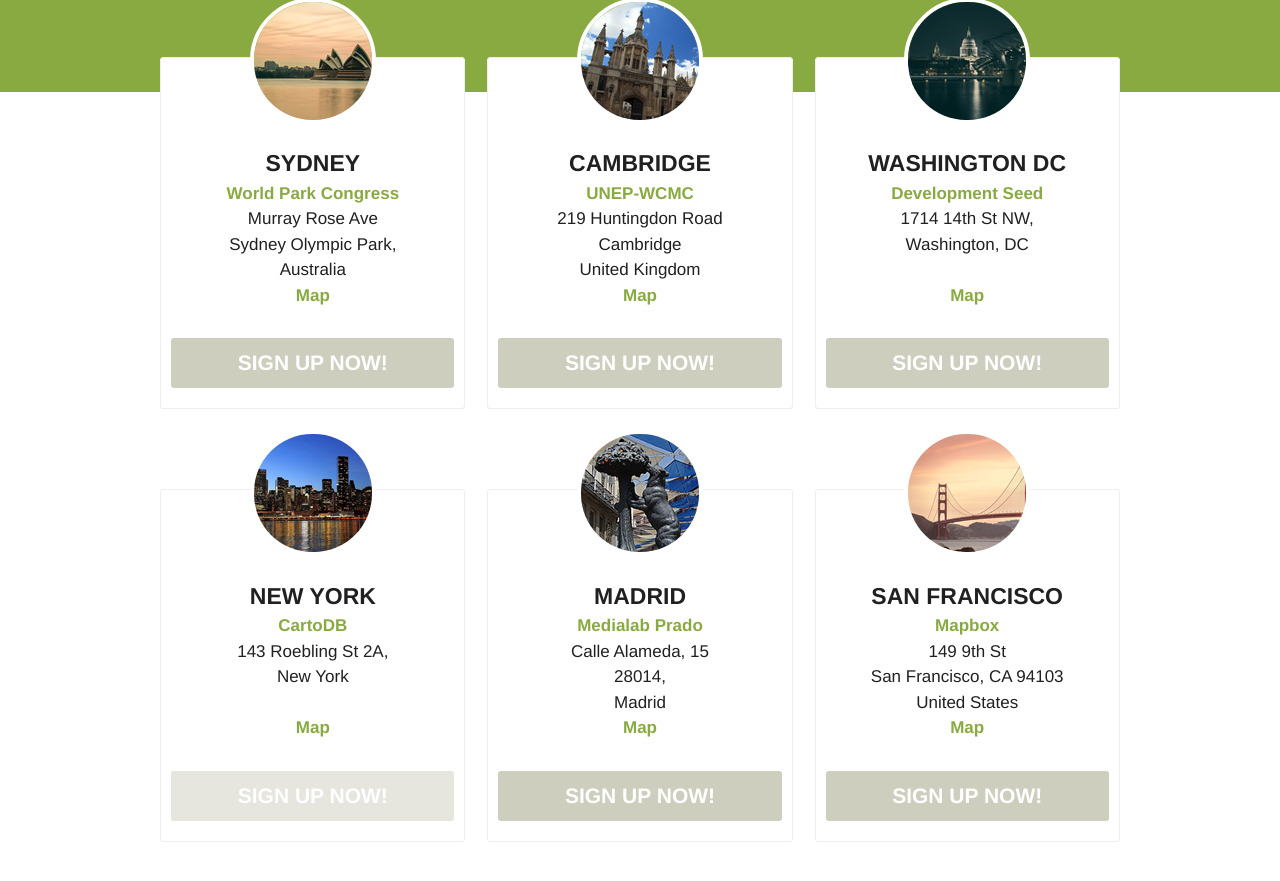
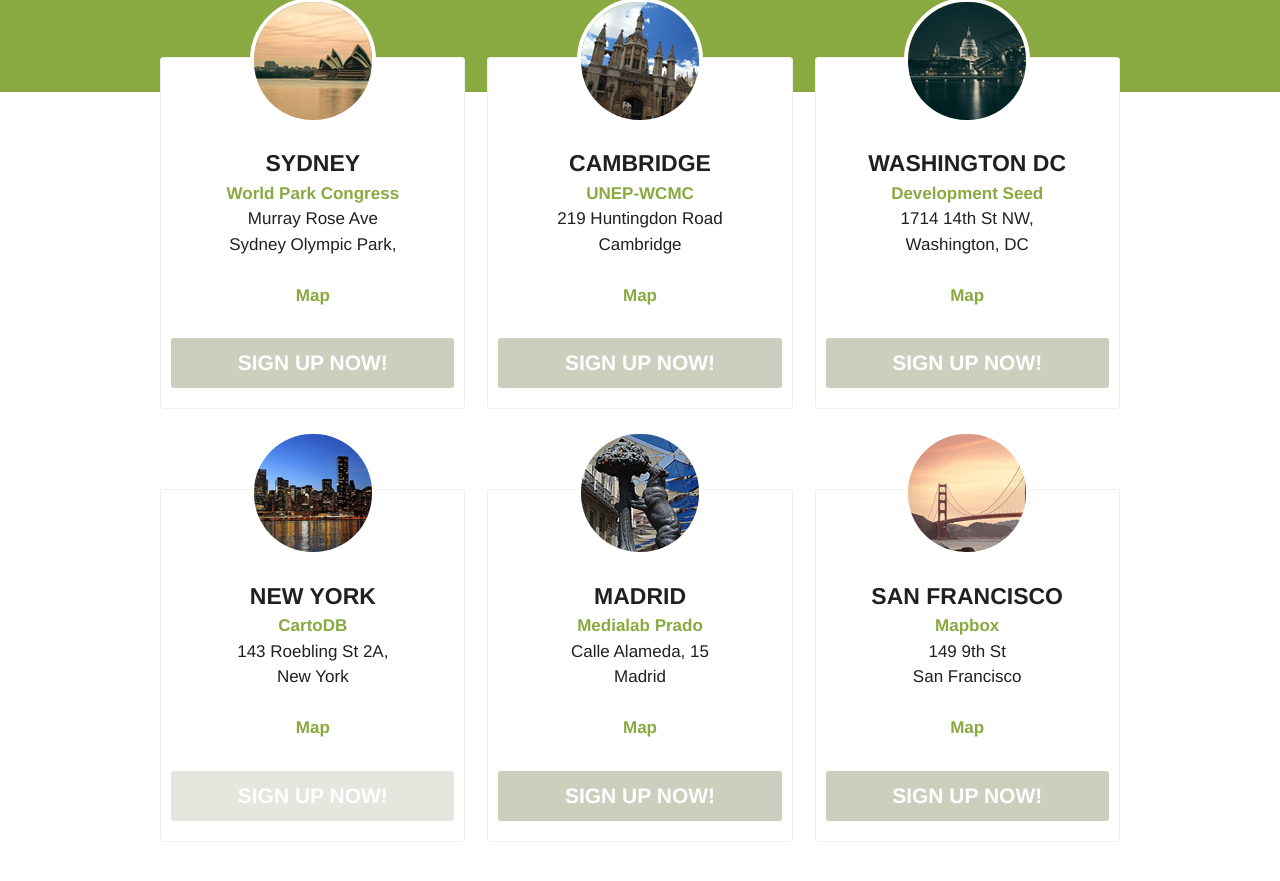
Before and after one commit to EcoHack/ecohack.github.io, a Jekyll site: the page built from index.html, in a window 1280 px wide and 900 px high, scrolled down 443 px. Shown: the top 881 px of the window. Built offline with Jekyll 4.4.1, drawn with Linux system fonts in a browser that asks for light colours.

Commit message:
unify addresses

```diff
--- a/index.html
+++ b/index.html
@@ -24,7 +24,7 @@
             <span><a href="http://worldparkscongress.org" target=_blank>World Park Congress</a></span>
             Murray Rose Ave<br />
             Sydney Olympic Park,<br />
-            Australia<br />
+            <br />
             <a href="https://www.google.es/maps/place/Murray+Rose+Ave,+Sydney+Olympic+Park+NSW+2127,+Australia/@-33.92632,151.2852946,10z/" target=_blank>Map</a>
           </p>
           <a href=" http://nvite.com/EcoHack/ce0" class="signup">SIGN UP NOW!</a>
@@ -37,7 +37,7 @@
             <span><a href="http://www.unep-wcmc.org/" target=_blank>UNEP-WCMC</a></span>
             219 Huntingdon Road<br />
             Cambridge <br />
-            United Kingdom<br />
+            <br />
             <a href="https://www.google.es/maps/place/UNEP+World+Conservation+Monitoring+Centre,+219+Huntingdon+Rd,+Cambridge+CB3+0DL,+Reino+Unido/@52.219689,0.091935,17z" target=_blank>Map</a>
           </p>
           <a href="https://nvite.com/EcoHack/fb5" class="signup">SIGN UP NOW!</a>
@@ -76,8 +76,8 @@
             <strong class="section-header">Madrid</strong>
             <span><a href="http://medialab-prado.es/" target=_blank>Medialab Prado</a></span>
             Calle Alameda, 15<br />
-            28014,<br />
-            Madrid<br />
+
+            Madrid<br /><br />
             <a href="https://www.google.es/maps/place/Medialab-Prado/@40.410803,-3.693575,17z/data=!3m1!4b1!4m2!3m1!1s0xd4226288a4fb7f7:0xd69ac9ed8a94df3d?hl=es" target=_blank>Map</a>
           </p>
           <a href="http://nvite.com/EcoHack/a99" class="signup">SIGN UP NOW!</a>
@@ -89,8 +89,8 @@
             <strong class="section-header">San Francisco</strong>
             <span><a href="https://www.mapbox.com/" target=_blank>Mapbox</a></span>
             149 9th St<br />
-            San Francisco, CA 94103<br />
-            United States<br />
+            San Francisco<br />
+            <br />
             <a href="https://www.google.es/maps/place/149+9th+St,+San+Francisco,+CA+94103,+EE.+UU./@37.7757698,-122.4137046,17z" target=_blank>Map</a>
           </p>
           <a href="https://nvite.com/EcoHack/e33" class="signup">SIGN UP NOW!</a>
```
